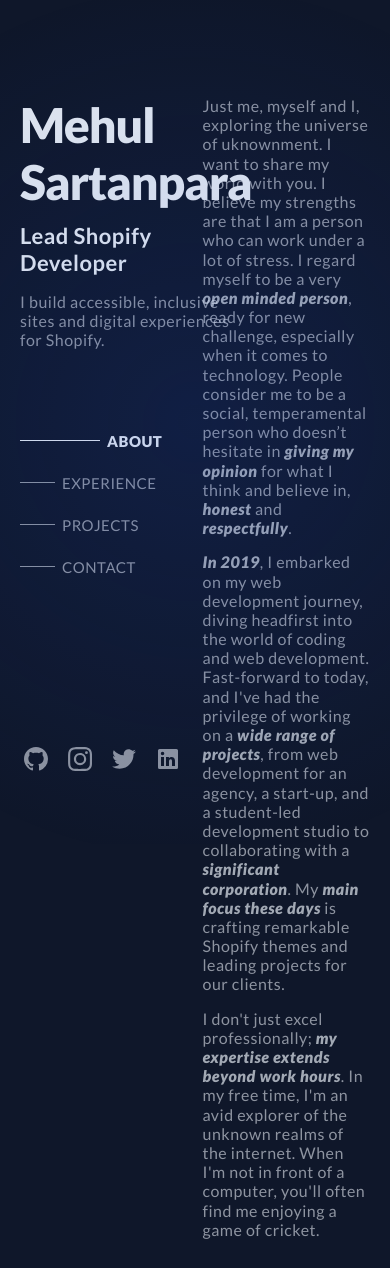
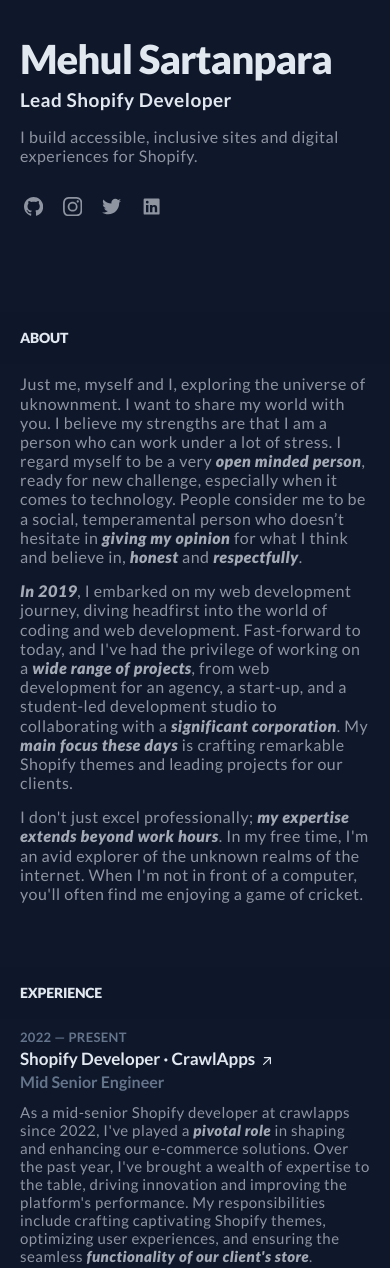
Before and after one commit to MehulSartanpara/portfolio.com, a plain HTML site: page index.html in a window 390 px wide. Shown: the top 1268 px of the page. Drawn offline with Linux system fonts and the light colour scheme.

Commit message:
Responsive in progress

```diff
--- a/css/style.css
+++ b/css/style.css
@@ -378,7 +378,108 @@
 #footer {
     margin: 0;
 }
-#footer .thank-you{
+#footer .thank-you {
     text-align: center;
     text-shadow: 0 0 80px rgba(255, 255, 255, 0.5);
 }
+
+.portfolio-section-mobile-heading {
+    font-size: .875rem;
+    line-height: 1.25rem;
+    font-weight: 800;
+    text-transform: uppercase;
+    letter-spacing: -.015em;
+    color: rgb(226 232 240/1);
+    padding: 16px 20px;
+    margin-left: -20px;
+    margin-right: -20px;
+    margin-bottom: 10px;
+    position: sticky;
+    top: 0;
+    z-index: 99;
+    background-color: rgba(15,23,42,.75);
+    backdrop-filter: blur(8px);
+    display: none;
+}
+
+@media(max-width: 900px) {
+    .portfolio-content,
+    .portfolio-content-left-inner {
+        display: block;
+        height: auto;
+        padding-top: 30px;
+        padding-bottom: 0;
+    }
+    .portfolio-content-left .portfolio-nav-bar {
+        display: none;
+    }
+    .portfolio-content-left {
+        position: inherit;
+        max-height: inherit;
+        width: 100%;
+    }
+    .portfolio-content-right {
+        width: 100%;
+    }
+    /* .portfolio-card-hover {
+        z-index: 1;
+        opacity: 1;
+        visibility: visible;
+        top: -10px;
+        left: -10px;
+        right: -10px;
+        bottom: -10px;
+    } */
+    .portfolio-section-mobile-heading {
+        display: block;
+    }
+}
+@media(max-width: 600px) {
+    .portfolio-experience-card-left,
+    .portfolio-experience-card-right {
+        width: 100%;
+    }
+    #experience .portfolio-experience-list-card {
+        gap: 3px;
+    }
+    #projects .portfolio-experience-list-card {
+        flex-direction: column-reverse;
+    }
+    .portfolio-experience-card-left {
+        display: flex;
+        flex-wrap: wrap;
+        gap: 6px;
+    }
+    .portfolio-experience-card-left .portfolio-project-image {
+        width: calc(50% - 7px);
+        margin: 0;
+    }
+    .portfolio-content-left-inner {
+        padding-top: 5px;
+    }
+    section, footer{
+        scroll-margin-top: 4rem;
+        margin-bottom: 4rem;
+    }
+    .portfolio-social svg {
+        width: 1.2rem;
+        height: 1.2rem;
+    }
+}
+@media(max-width: 480px) {
+    h1 {
+        font-size: 40px;
+    }
+    h3 {
+        font-size: 19px;
+        margin-top: 0.3rem;
+    }
+}
+@media(max-width: 380px) {
+    h1 {
+        font-size: 32px;
+    }
+    h3 {
+        font-size: 16px;
+    }
+}
--- a/index.html
+++ b/index.html
@@ -95,6 +95,9 @@
                 </div>
                 <div class="portfolio-content-right">
                     <section id="about">
+                        <div class="portfolio-about-section-heading portfolio-section-mobile-heading">
+                            About
+                        </div>
                         <div class="portfolio-about-section">
                             <div class="portfolio-about-content">
                                 <p>
@@ -121,8 +124,8 @@
                         </div>
                     </section>
                     <section id="experience" class="portfolio-experience-section">
-                        <div class="portfolio-experience-section-heading">
-
+                        <div class="portfolio-experience-section-heading portfolio-section-mobile-heading">
+                            Experience
                         </div>
                         <div class="portfolio-experience-section-content">
                             <div class="portfolio-experience-experience">
@@ -268,8 +271,8 @@
                         </div>
                     </section>
                     <section id="projects">
-                        <div class="portfolio-experience-section-heading">
-
+                        <div class="portfolio-experience-section-heading portfolio-section-mobile-heading">
+                            Projects
                         </div>
                         <div class="portfolio-experience-section-content">
                             <div class="portfolio-experience-experience">
@@ -608,8 +611,8 @@
                         </div>
                     </section>
                     <section id="contact">
-                        <div class="portfolio-experience-section-heading">
-
+                        <div class="portfolio-experience-section-heading portfolio-section-mobile-heading">
+                            Contact
                         </div>
                         <div class="portfolio-contact-form-section">
                             <div class="portfolio-contact-form-section-content">
--- a/js/custom.js
+++ b/js/custom.js
@@ -20,11 +20,16 @@
 
   // Background Effect
   const cursor = document.querySelector('.cursor-position');
-  document.addEventListener('mousemove', (e) => {
-    const bgX = e.clientX - cursor.offsetWidth / 2;
-    const bgY = e.clientY - cursor.offsetHeight / 2;
-    cursor.style.backgroundPosition = `${bgX}px ${bgY}px`;
-  });
+  const windowSize = $(window).width();
+  if (windowSize >= 901) {
+    document.addEventListener('mousemove', (e) => {
+      const bgX = e.clientX - cursor.offsetWidth / 2;
+      const bgY = e.clientY - cursor.offsetHeight / 2;
+      cursor.style.backgroundPosition = `${bgX}px ${bgY}px`;
+    });
+  }else{
+    cursor.remove();
+  }
 
   // Section Tab Active
   const sections = document.querySelectorAll("section[id]");
```
